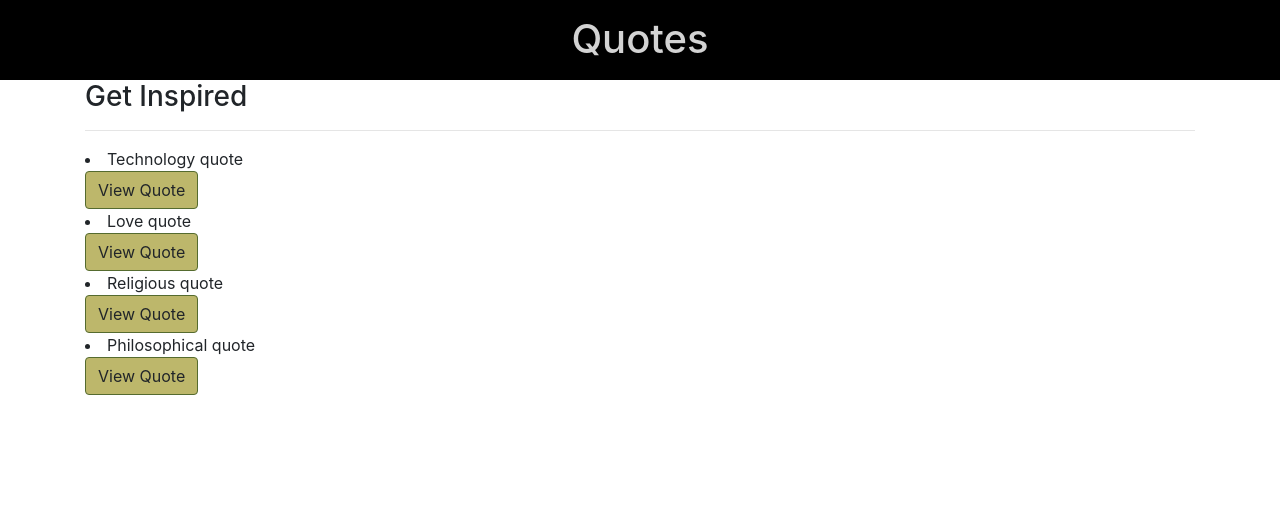
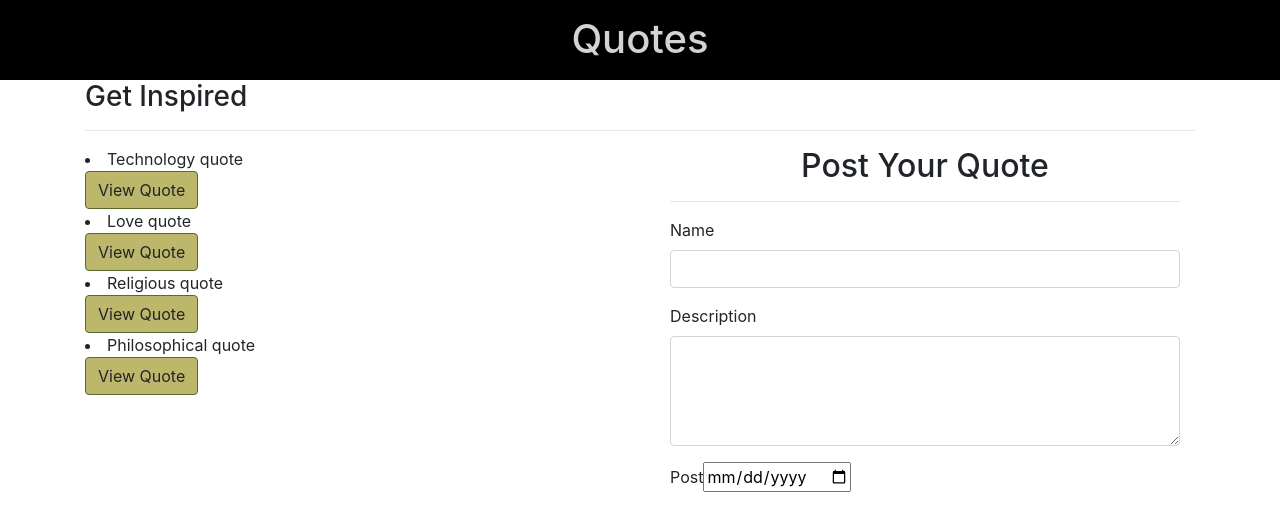
Before and after one commit to LeoAmby/Quotes, an Angular app in the folder Documents/MoringaSchool-Projects/Core-Projects/Quotes/: page / in a window 1280 px wide. Shown: the top 526 px of the page. Built offline with nearby package versions, Linux system fonts and the light colour scheme.

Commit message:
work on the form functionality

```diff
--- a/Documents/MoringaSchool-Projects/Core-Projects/Quotes/src/app/app.module.ts
+++ b/Documents/MoringaSchool-Projects/Core-Projects/Quotes/src/app/app.module.ts
@@ -1,5 +1,6 @@
 import { BrowserModule } from '@angular/platform-browser';
 import { NgModule } from '@angular/core';
+import { FormsModule } from '@angular/forms';
 
 import { AppRoutingModule } from './app-routing.module';
 import { AppComponent } from './app.component';
@@ -18,7 +19,8 @@
   ],
   imports: [
     BrowserModule,
-    AppRoutingModule
+    AppRoutingModule,
+    FormsModule
   ],
   providers: [],
   bootstrap: [AppComponent]
--- a/Documents/MoringaSchool-Projects/Core-Projects/Quotes/src/app/quote-form/quote-form.component.html
+++ b/Documents/MoringaSchool-Projects/Core-Projects/Quotes/src/app/quote-form/quote-form.component.html
@@ -1 +1,23 @@
-<p>quote-form works!</p>
+<div class="container-fluid">
+  <h2 class="text-center">Post Your Quote</h2>
+  <hr>
+  <form>
+      <div class="form-group">
+
+          <label for="name">Name</label>
+          <input type="text" required class="form-control" id="name">
+
+      </div>
+      <div class="form-group">
+
+          <label for="description">Description</label>
+          <textarea class="form-control" id="description" rows="4" required></textarea>
+
+      </div>
+      <div class="form-group">
+          <label for="complete">Post</label>
+          <input type='date' id="complete" required>
+
+      </div>
+  </form>
+</div>
--- a/Documents/MoringaSchool-Projects/Core-Projects/Quotes/src/app/quotes/quotes.component.html
+++ b/Documents/MoringaSchool-Projects/Core-Projects/Quotes/src/app/quotes/quotes.component.html
@@ -6,8 +6,11 @@
       <div *ngFor='let quote of quotes; let i = index'>
         <li>{{quote.name}}</li>
         <button class="btn" (click)='toggleDetails(i)'>View Quote</button>
-        <app-quote-detail *ngIf='quote.showDescription' bind-quote='quote'></app-quote-detail>
-      </div>
+
+        <div><app-quote-detail *ngIf='quote.showDescription' bind-quote='quote'></app-quote-detail></div>
     </div>
   </div>
+  <div class="col-md-6">
+        <app-quote-form></app-quote-form>
+      </div>
 </div>
```
